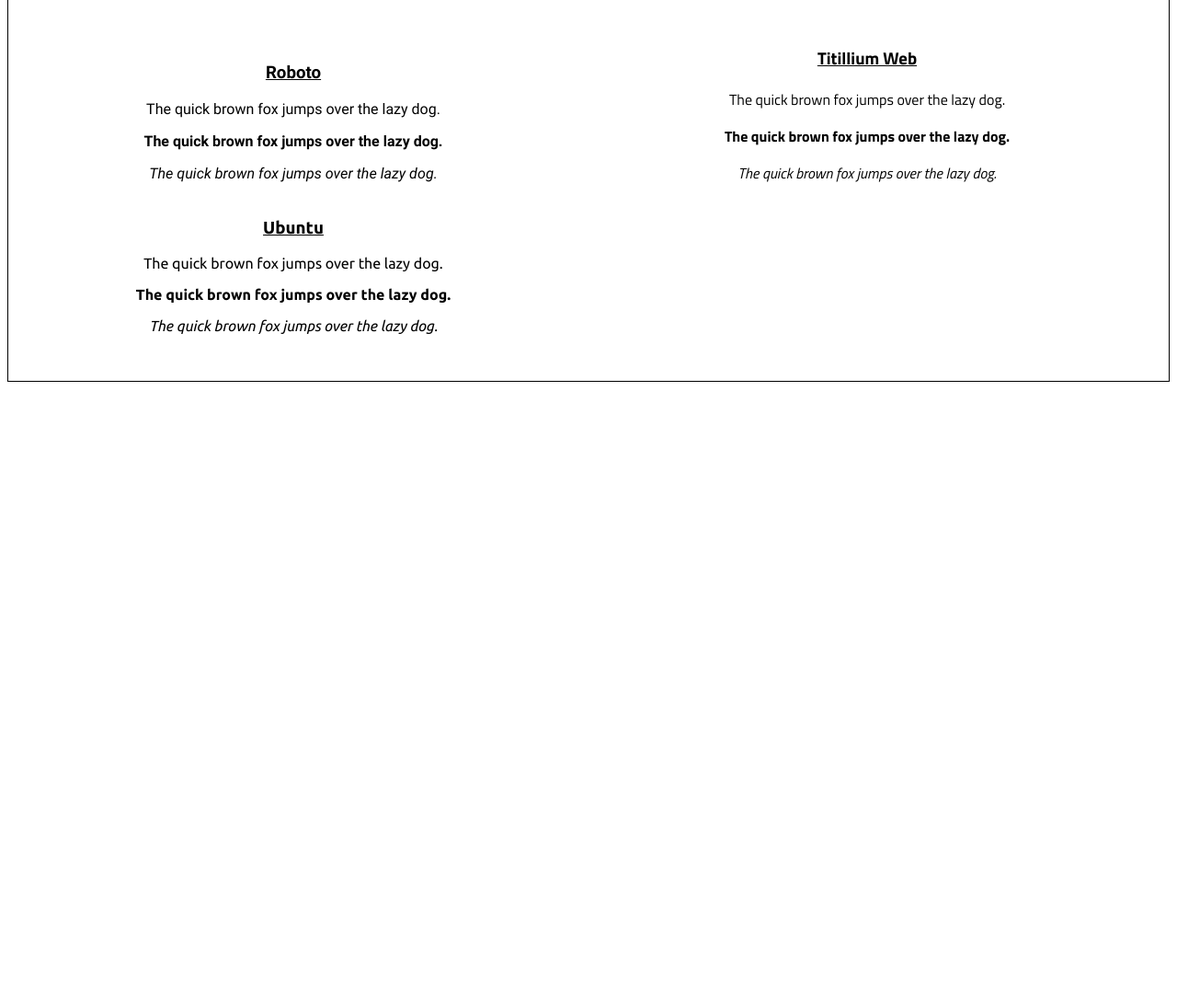
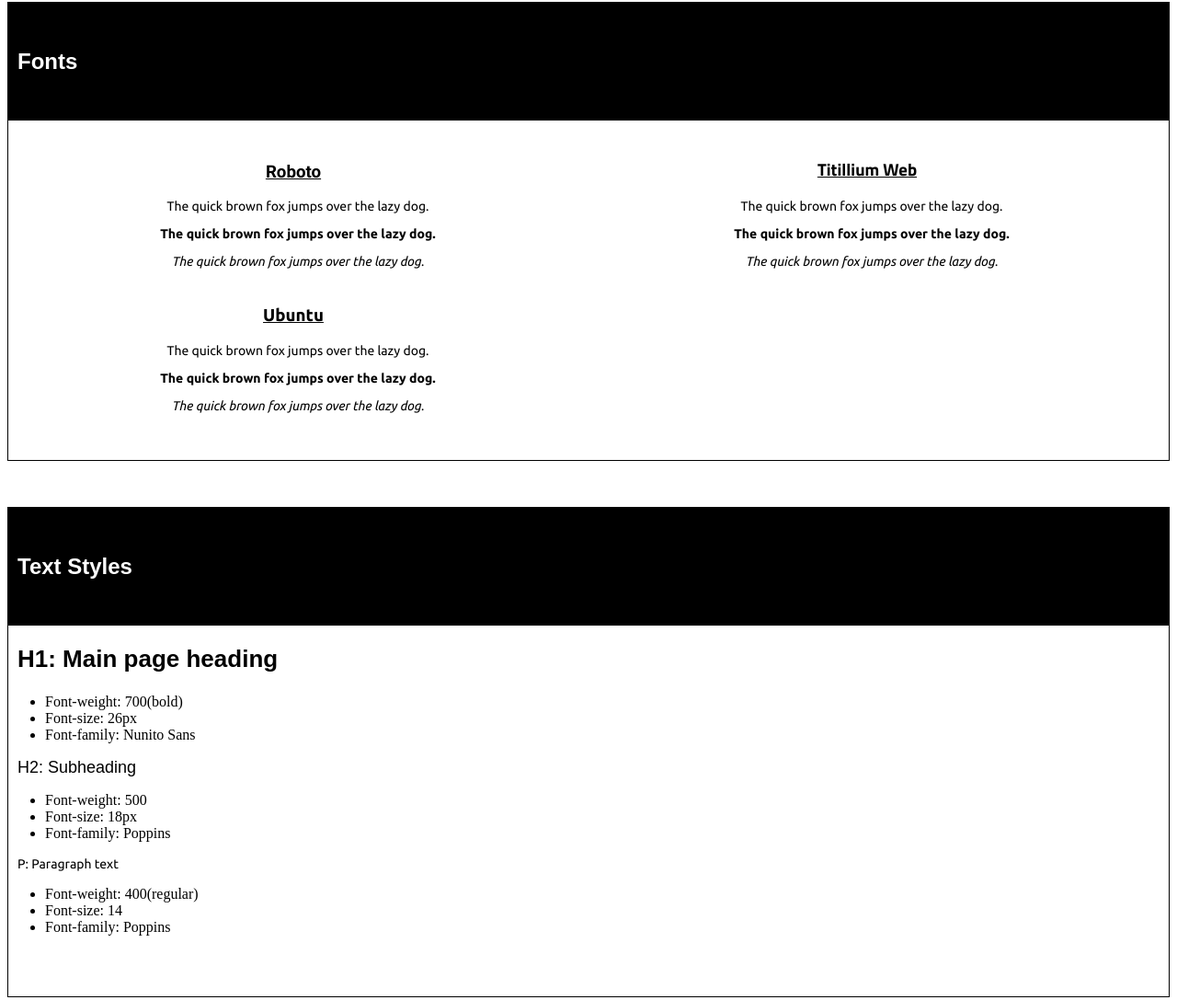
Before and after one commit to hrenchi/WDS, a plain HTML site: page index.html in a window 1280 px wide. Shown: the part 608-1695 px from the top of the page at 92% size. Before the commit the page ends 1073 px from the top, so only its background shows below. Drawn offline with Linux system fonts and the light colour scheme; a web font is replaced by a local one.

Commit message:
Added text styles, almost finished

```diff
--- a/index.html
+++ b/index.html
@@ -52,6 +52,27 @@
                 <p class="italic">The quick brown fox jumps over the lazy dog.</p>
             </div>
         </section>
+        <section>
+            <h2>Text Styles</h2>
+            <h1 id="H1des">H1: Main page heading</h1>
+            <ul>
+                <li>Font-weight: 700(bold)</li>
+                <li>Font-size: 26px</li>
+                <li>Font-family: Nunito Sans</li>
+            </ul>
+            <h2 id="H2des">H2: Subheading</h2>
+            <ul>
+                <li>Font-weight: 500</li>
+                <li>Font-size: 18px</li>
+                <li>Font-family: Poppins</li>
+            </ul>
+            <p>P: Paragraph text</p>
+            <ul>
+                <li>Font-weight: 400(regular)</li>
+                <li>Font-size: 14</li>
+                <li>Font-family: Poppins</li>
+            </ul>
+        </section>
     </main>
 </body>
 </html>
--- a/styles.css
+++ b/styles.css
@@ -60,17 +60,49 @@ h1{
     font-family: 'Mochiy Pop P One', sans-serif;
     text-align: center;
 }
+
+#H1des{
+    font-weight: 700;
+    font-size: 26px;
+    font-family: 'Mochiy Pop P One', sans-serif;
+    text-align: left;
+    text-indent: 10px;
+}
 section{
     border:solid 1px black;
+
 }
 
 h2{
     font-family: 'Mochiy Pop P One', sans-serif;
     text-indent: 10px;
+    color: white ;
+    background-color: black;
+    padding-bottom: 50px;
+    padding-top: 50px;
+    margin: 0;
+}
+
+#H2des{
+    font-weight: 500;
+    font-size: 18px;
+    font-family: 'Mochiy Pop P One', sans-serif;
+    text-align: left;
+    text-indent: 10px;
+    background-color: white;
+    color: black;
+    padding: 0;
 }
 
 h3{
     text-decoration: underline;
+}
+
+p{
+    text-indent: 10px;
+    font-weight: 400;
+    font-size: 14px;
+    font-family: "Ubuntu";
 }
 
 div{
```
